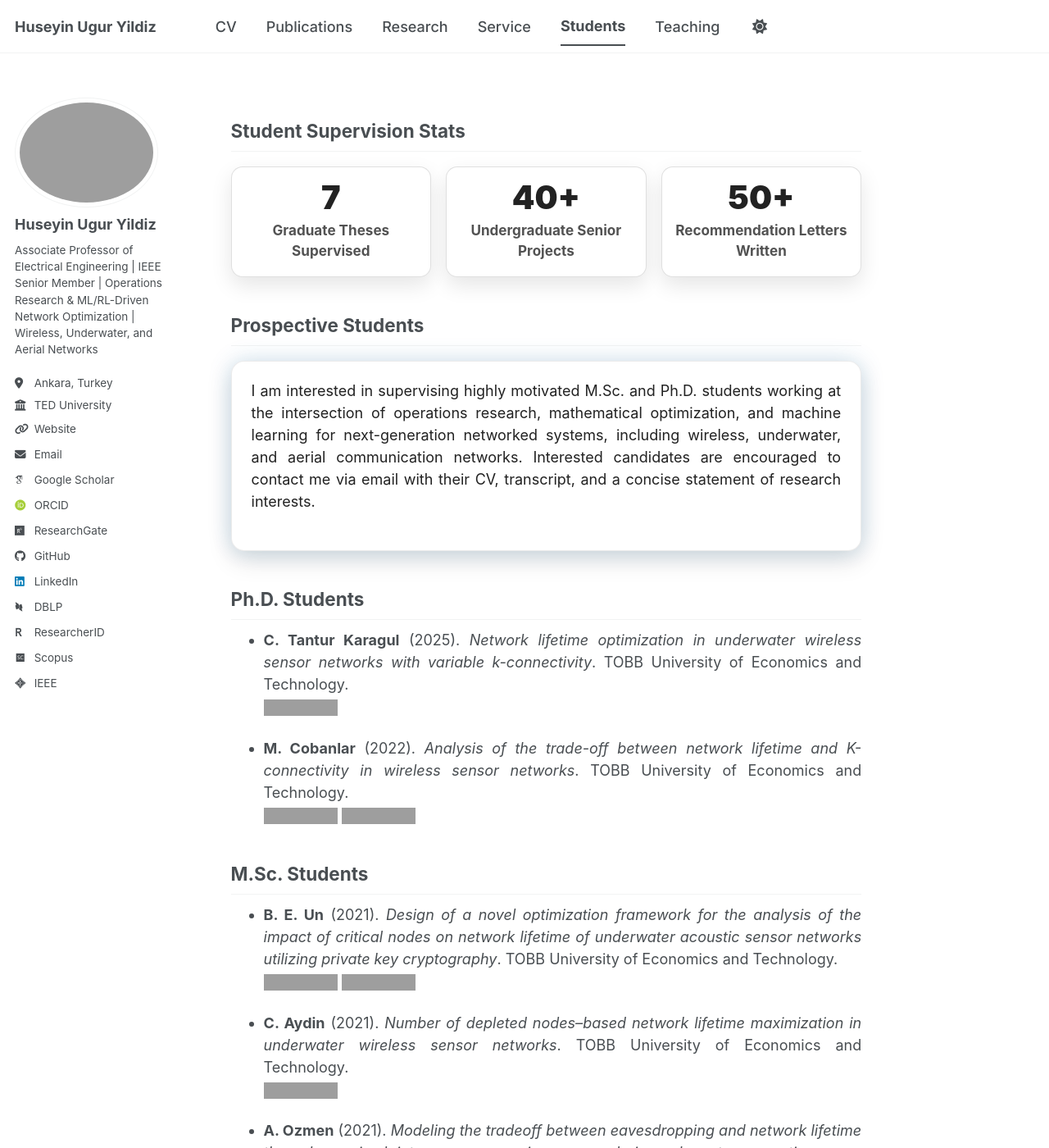
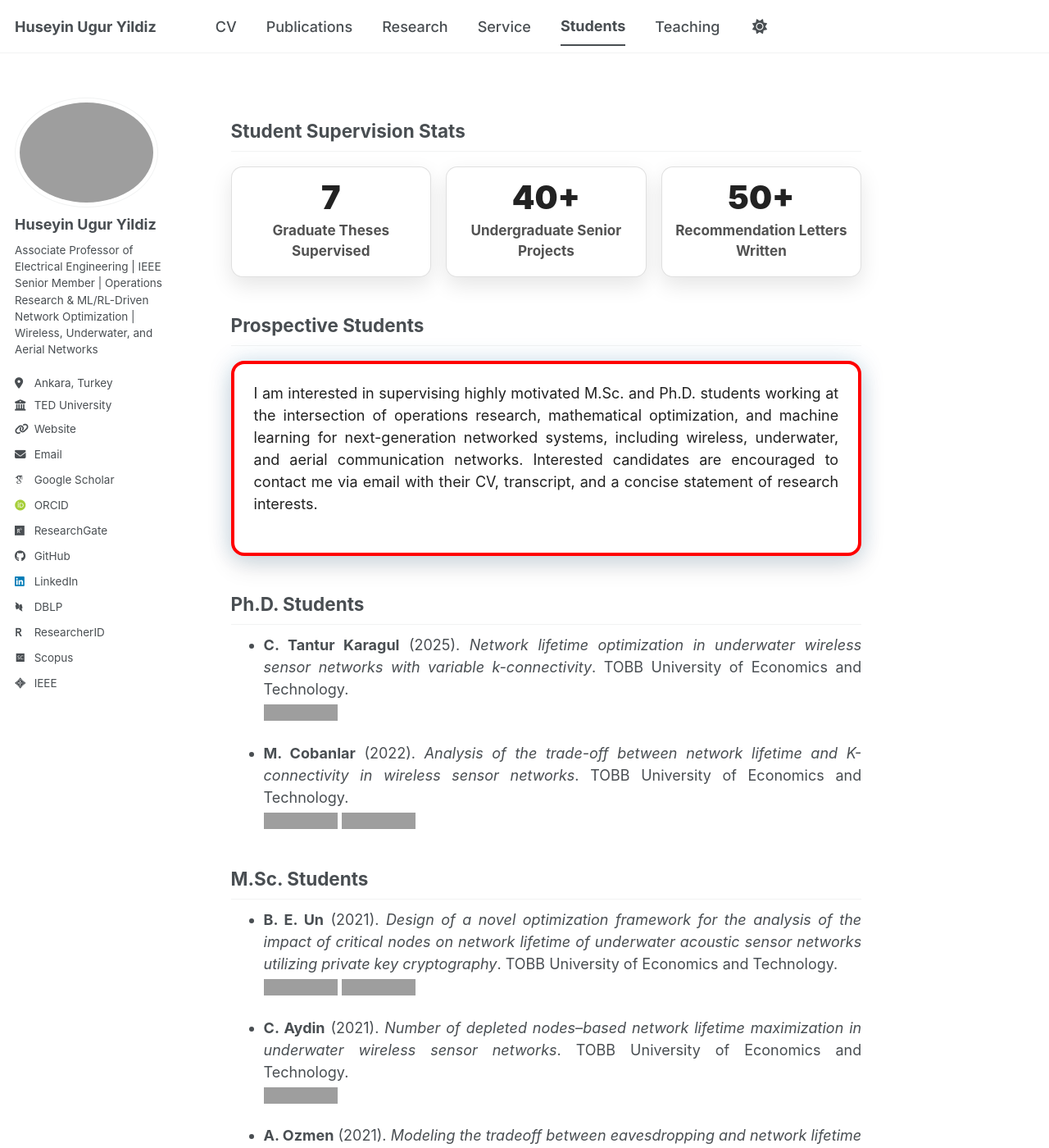
Before and after one commit to huguryildiz/huguryildiz.github.io, a Jekyll site: the page built from _pages/students.md, in a window 1280 px wide and 1400 px high. Shown: the whole window at 82% size. Built offline with Jekyll 4.4.1, drawn with Linux system fonts in a browser that asks for light colours; some web fonts are replaced; a script bundle is joined from its source files by our own code; library files that are not in the unit come from our copies; a style sheet for code colours, icons or effects is not loaded; grey boxes are pictures that could not be loaded.

Commit message:
Update supervision-stats.css

```diff
--- a/assets/css/supervision-stats.css
+++ b/assets/css/supervision-stats.css
@@ -47,8 +47,8 @@
   margin: 18px 0 12px 0;
 
   border-radius: 16px;
-  border: 1px solid rgba(0,0,0,.08);
-
+  /*border: 1px solid rgba(0,0,0,.08);*/
+  border: 4px solid red !important;
   background: var(--pub-card-bg);
   color: var(--pub-text);
 
```
